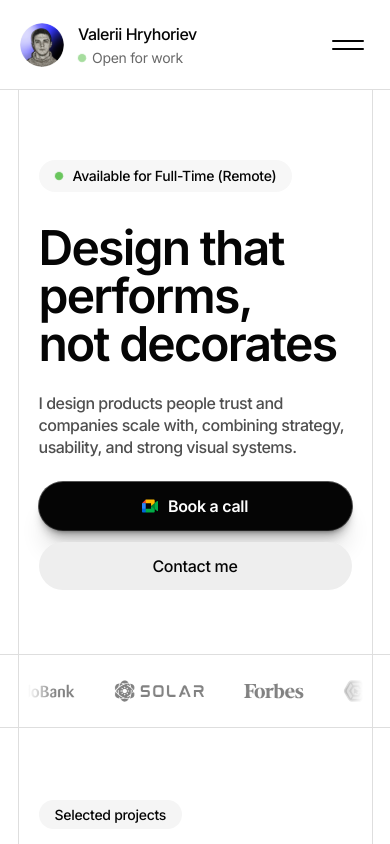
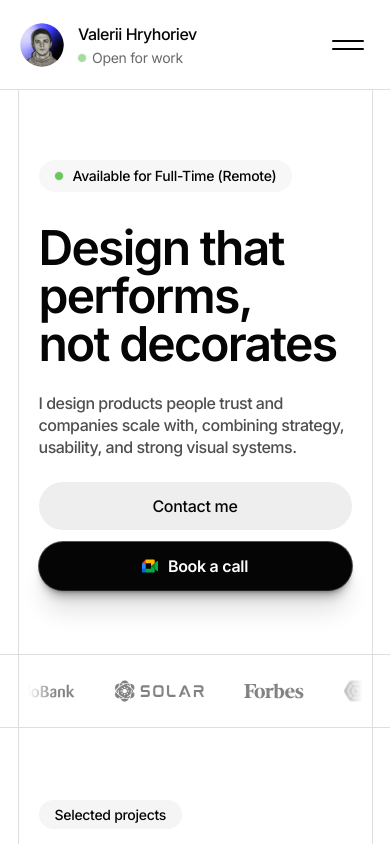
Before and after one commit to howtovalerii/Portfolio, a Next.js app: page / in a window 390 px wide. Shown: the top 844 px of the page. Built offline with nearby package versions, Linux system fonts and the light colour scheme.

Commit message:
Update global.css

```diff
--- a/app/global.css
+++ b/app/global.css
@@ -1707,7 +1707,7 @@ button {
     opacity: 0.7;
   }
   .hero-buttons { flex-direction: column; width: 100%; gap: 12px; }
-  .btn-primary-hero { width: 100%; height: 48px; min-width: unset; }
+  .btn-primary-hero { width: 100%; height: 48px; min-width: unset; order: 2; }
   .btn-secondary-hero {
     width: 100%;
     height: 48px;
@@ -1715,6 +1715,7 @@ button {
     box-shadow: none;
     border: none;
     -webkit-appearance: none;
+    order: 1;
   }
   /* Badge: hide desktop text, show mobile text */
   .hero-badge-desktop { display: none; }
```
